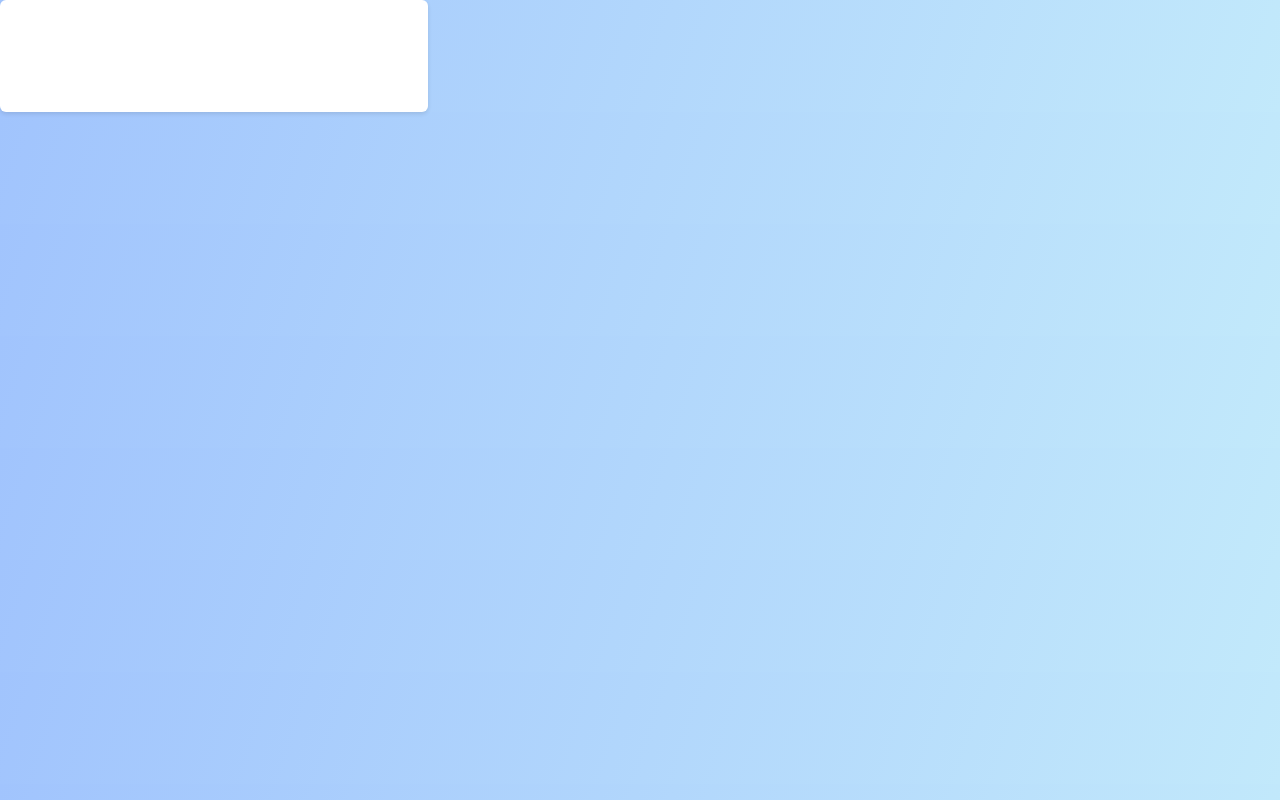
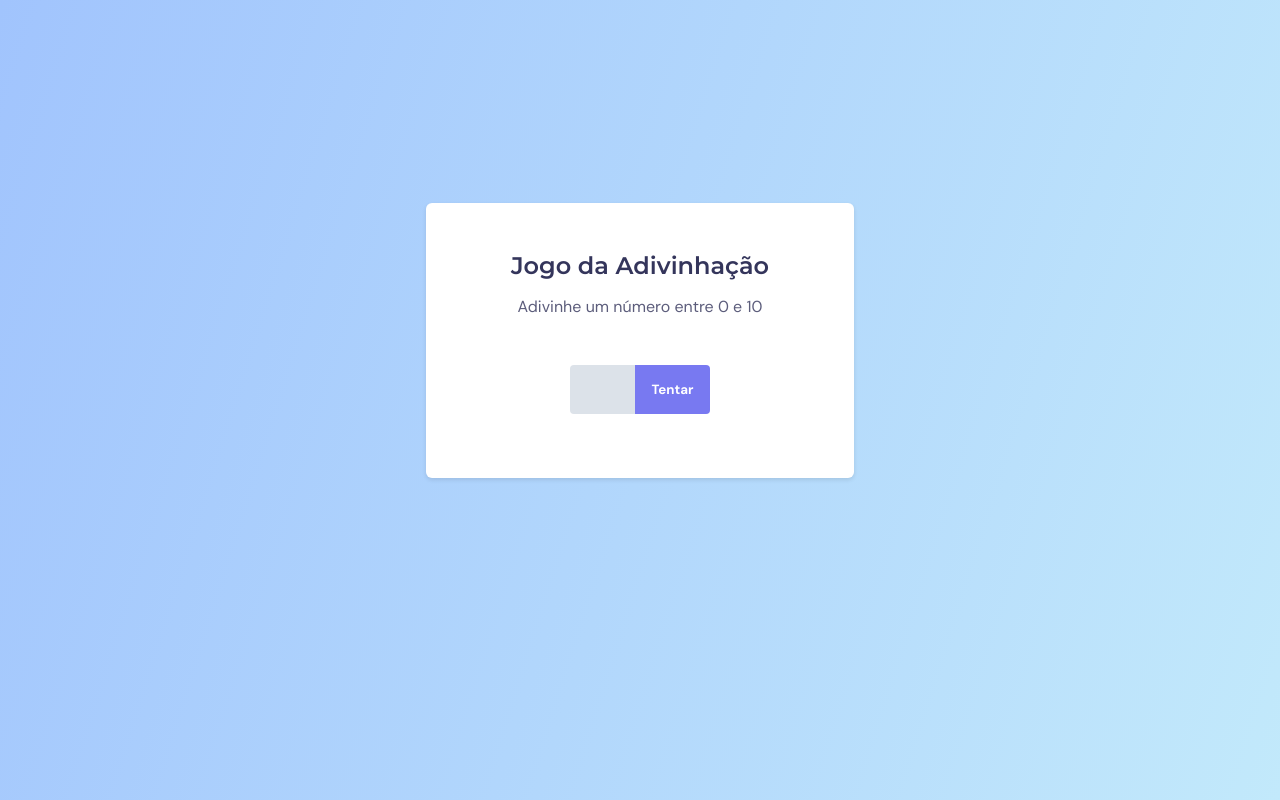
Before and after one commit to CalebeFelipe/jogo-da-adivinha-o, a plain HTML site: page index.html in a window 1280 px wide. Drawn offline with Linux system fonts and the light colour scheme.

Commit message:
feat: adding main screen

```diff
--- a/index.html
+++ b/index.html
@@ -1,16 +1,28 @@
 <!DOCTYPE html>
 <html lang="pt-BR">
 <head>
+    <link rel="preconnect" href="https://fonts.googleapis.com">
+    <link rel="preconnect" href="https://fonts.gstatic.com" crossorigin>
+
     <meta charset="UTF-8">
     <meta http-equiv="X-UA-Compatible" content="IE=edge">
     <meta name="viewport" content="width=device-width, initial-scale=1.0">
+
     <title>Jogo Adivinhação</title>
 
     <link rel="stylesheet" href="style.css">
+
+    <link href="https://fonts.googleapis.com/css2?family=DM+Sans:wght@400;700&family=Montserrat:wght@600&display=swap" rel="stylesheet">
 </head>
 <body>
     <main>
+        <h1>Jogo da Adivinhação</h1>
+        <p>Adivinhe um número entre 0 e 10</p>
 
+        <form action="">
+            <input type="number">
+            <button>Tentar</button>
+        </form>
     </main>
 </body>
 </html>
--- a/style.css
+++ b/style.css
@@ -11,6 +11,13 @@
 body {
     background: linear-gradient(287.56deg, #C2E9FB 0%, #A1C4FD 100%);
     font-size: 1.6rem;
+    display: grid;
+    place-items: center;
+    height: 100vh;
+}
+
+body, button, input {
+    font-family: "DM Sans", sans-serif;
 }
 
 main {
@@ -20,4 +27,44 @@ main {
     padding: 4.8rem 6.4rem 6.4rem;
     /*Pegar o mínimo entre os valores*/
     width: min(42.8rem, 90%);
+    margin-top: -12rem;
+    text-align: center;
 }
+
+h1 {
+    font-family: "Montserrat", sans-serif;
+    font-size: 2.4rem;
+    margin-bottom: 1.6rem;
+}
+
+h1, p {
+    color: #34355b;
+}
+
+p {
+    opacity: 0.8;
+}
+
+form {
+    margin-top: 4.8rem;
+    display: flex;
+    justify-content: center;
+}
+
+input, button {
+    border: none;
+    padding: 1.6rem;
+}
+
+input {
+    background-color: #DCE2E9;
+    width: 6.5rem;
+    border-radius: .4rem 0 0 .4rem;
+}
+
+button {
+    background-color: #7879F1;
+    color: #FFFFFF;
+    font-weight: bold;
+    border-radius: 0 .4rem .4rem 0;
+}
```
